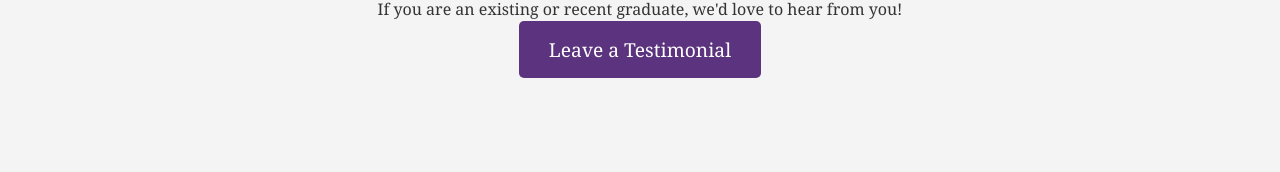
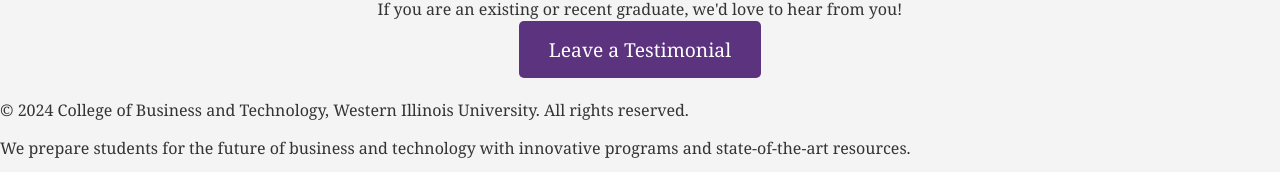
Before and after one commit to Otopxy/cbt, a plain HTML site: page index.html in a window 1280 px wide. Shown: the part 1219-1391 px from the top of the page. Before the commit the page ends 1302 px from the top, so only its background shows below. Drawn offline with Linux system fonts and the light colour scheme.

Commit message:
Update index.html

```diff
--- a/index.html
+++ b/index.html
@@ -5,7 +5,6 @@
     <meta name="viewport" content="width=device-width, initial-scale=1.0">
     <title>Congratulations Graduates - College of Business and Technology</title>
     <link rel="stylesheet" href="styles.css">
-
 </head>
 <body>
 
@@ -13,12 +12,10 @@
         <header>
             <h1>Congratulations, Future Business and Technology Innovators!</h1>
             <p class="tagline">From all of us in the College of Business and Technology, Western Illinois University.</p>
-
         </header>
 
         <div class="graduation-image-container">
             <img src="graduation_image.jpg" alt="Graduating Students" class="hero-image">
-
         </div>
 
         <section class="marquee">
@@ -31,11 +28,20 @@
                 <!-- Add more graduates here -->
             </marquee>
         </section>
+
         <section class="cta">
             <p>If you are an existing or recent graduate, we'd love to hear from you!</p>
             <a href="https://forms.gle/XN97MMY5Ad2yASzw9" target="_blank" class="cta-button">Leave a Testimonial</a>
         </section>
     </div>
 
+    <!-- Footer Section -->
+    <footer>
+        <div class="footer-content">
+            <p>&#169; 2024 College of Business and Technology, Western Illinois University. All rights reserved.</p>
+            <p>We prepare students for the future of business and technology with innovative programs and state-of-the-art resources.</p>
+        </div>
+    </footer>
+
 </body>
 </html>
```
